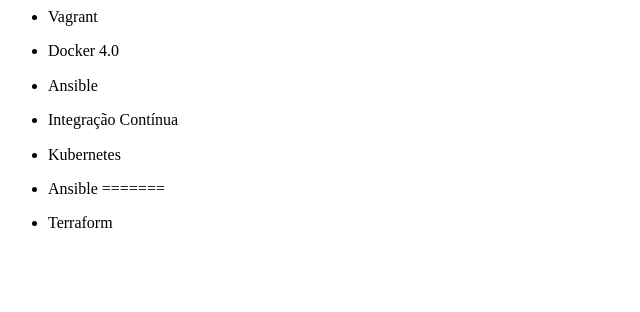
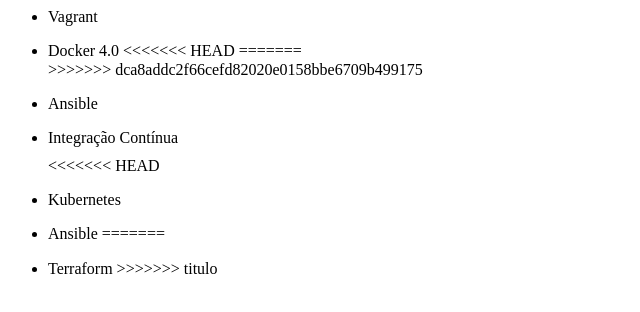
Before and after one commit to wallafi/git-alura, a plain HTML site: page index.html in a window 1280 px wide. Shown: the whole page, without its empty margins (0-640 px from the left). Drawn offline with Linux system fonts and the light colour scheme.

```diff
--- a/index.html
+++ b/index.html
@@ -19,18 +19,22 @@
 	</p>
 
 	<li><p style="margin-bottom: 0cm">Docker 4.0
+<<<<<<< HEAD
+=======
+
 	</p>
+>>>>>>> dca8addc2f66cefd82020e0158bbe6709b499175
 	<li><p style="margin-bottom: 0cm">Ansible
 	</p>
 	<li><p>Integração Contínua
 	</p>
-
+<<<<<<< HEAD
 	<li><p>Kubernetes
         </p>
 	<li><p>Ansible
 =======
 	<li><p>Terraform
-
+>>>>>>> titulo
         </p>
 </ul>
 </body>
```
